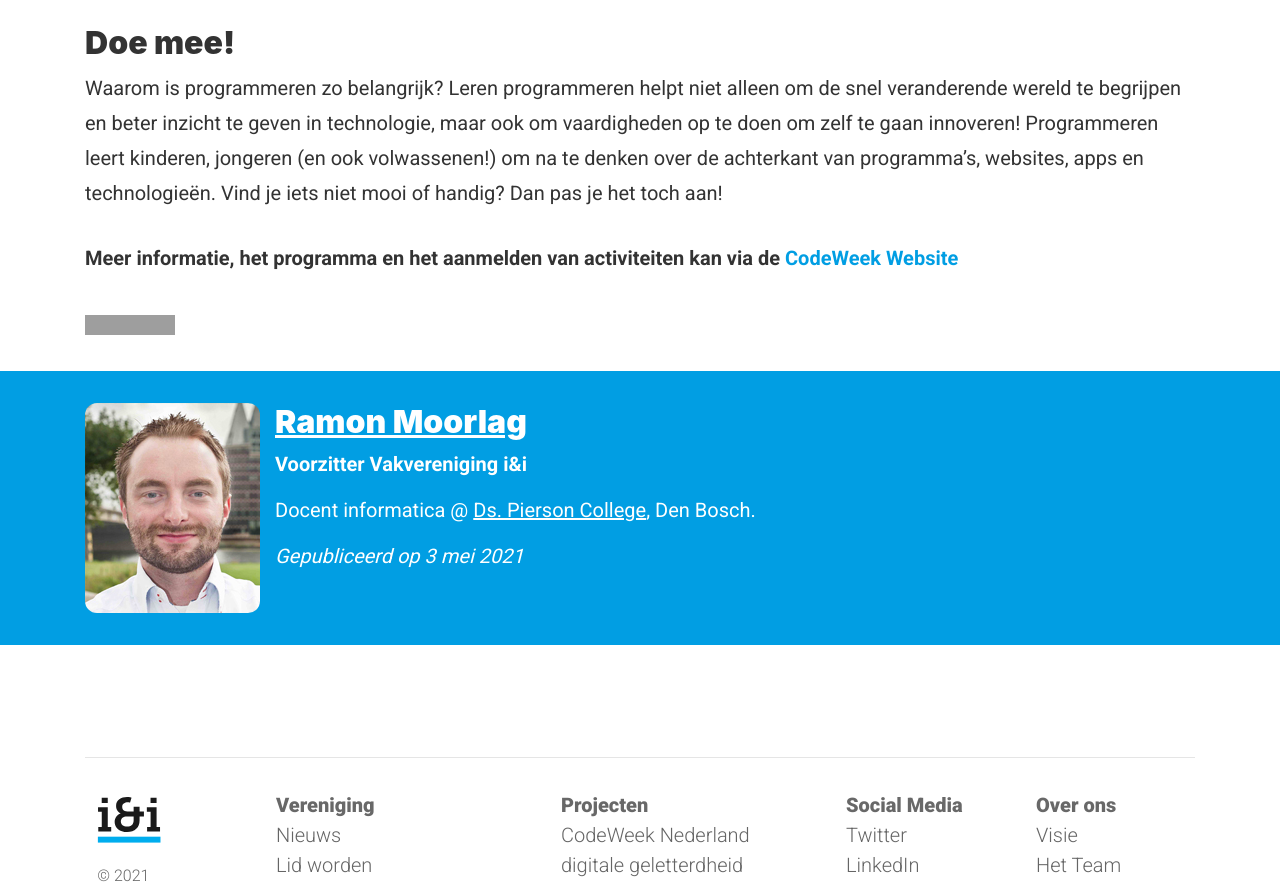
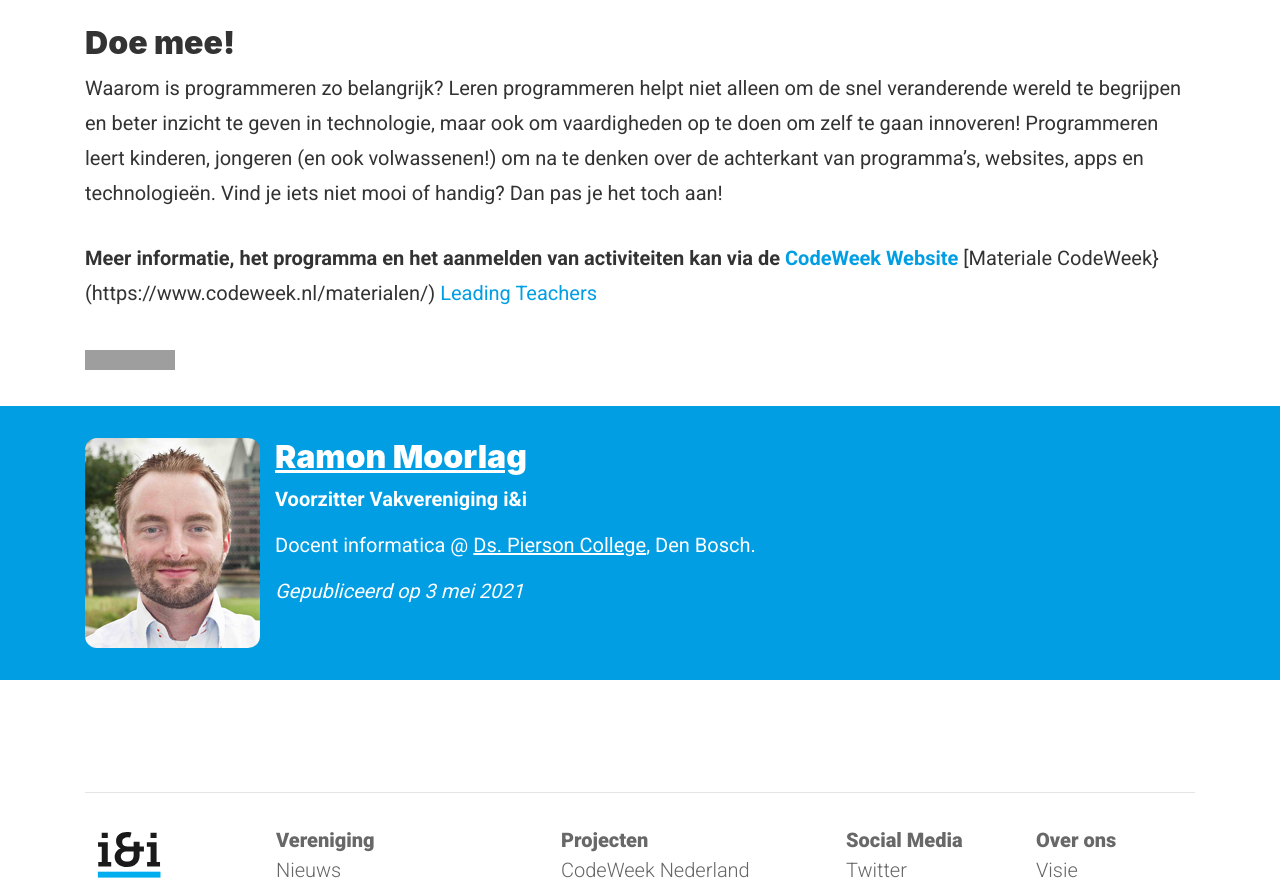
Before and after one commit to ieni/website, a Jekyll site: the page built from _posts/2021-05-03-codeweek-2021.md, in a window 1280 px wide and 900 px high, scrolled down 1339 px, cut to the strip 14-900 px from the top of the window. Built offline with Jekyll 4.4.1, drawn with Linux system fonts in a browser that asks for light colours; grey boxes are pictures that could not be loaded.

Commit message:
Update 2021-05-03-codeweek-2021.md

```diff
--- a/_posts/2021-05-03-codeweek-2021.md
+++ b/_posts/2021-05-03-codeweek-2021.md
@@ -17,5 +17,7 @@
 Waarom is programmeren zo belangrijk? Leren programmeren helpt niet alleen om de snel veranderende wereld te begrijpen en beter inzicht te geven in technologie, maar ook om vaardigheden op te doen om zelf te gaan innoveren! Programmeren leert kinderen, jongeren (en ook volwassenen!) om na te denken over de achterkant van programma’s, websites, apps en technologieën. Vind je iets niet mooi of handig? Dan pas je het toch aan!
 
 **Meer informatie, het programma en het aanmelden van activiteiten kan via de [CodeWeek Website](https://www.codeweek.nl)**
+[Materiale CodeWeek}(https://www.codeweek.nl/materialen/)
+[Leading Teachers](https://www.codeweek.nl/leading-teachers/)
 
 [![Twitter URL](https://img.shields.io/twitter/url/https/twitter.com/CodeWeekNL.svg?style=social&label=Follow%20%40CodeWeekNL)](https://twitter.com/CodeWeekNL)
```
